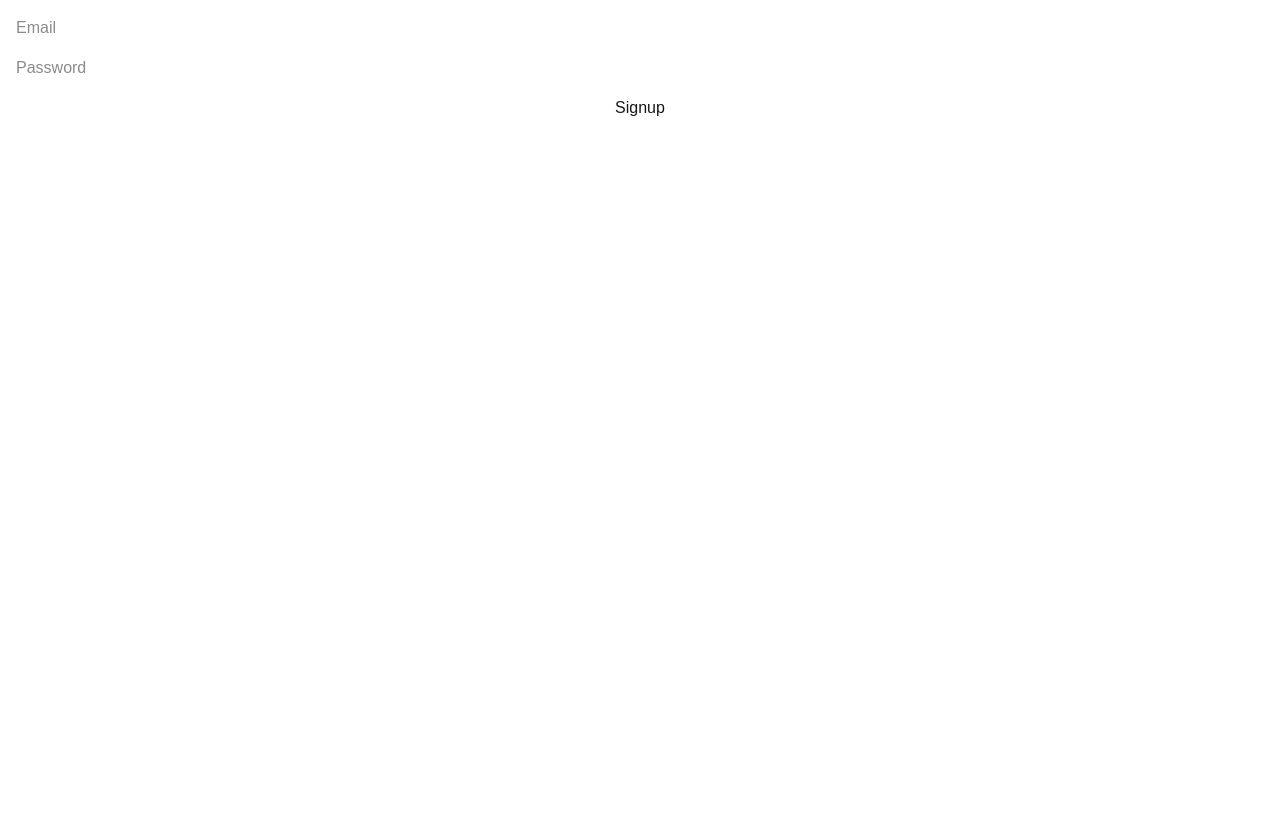
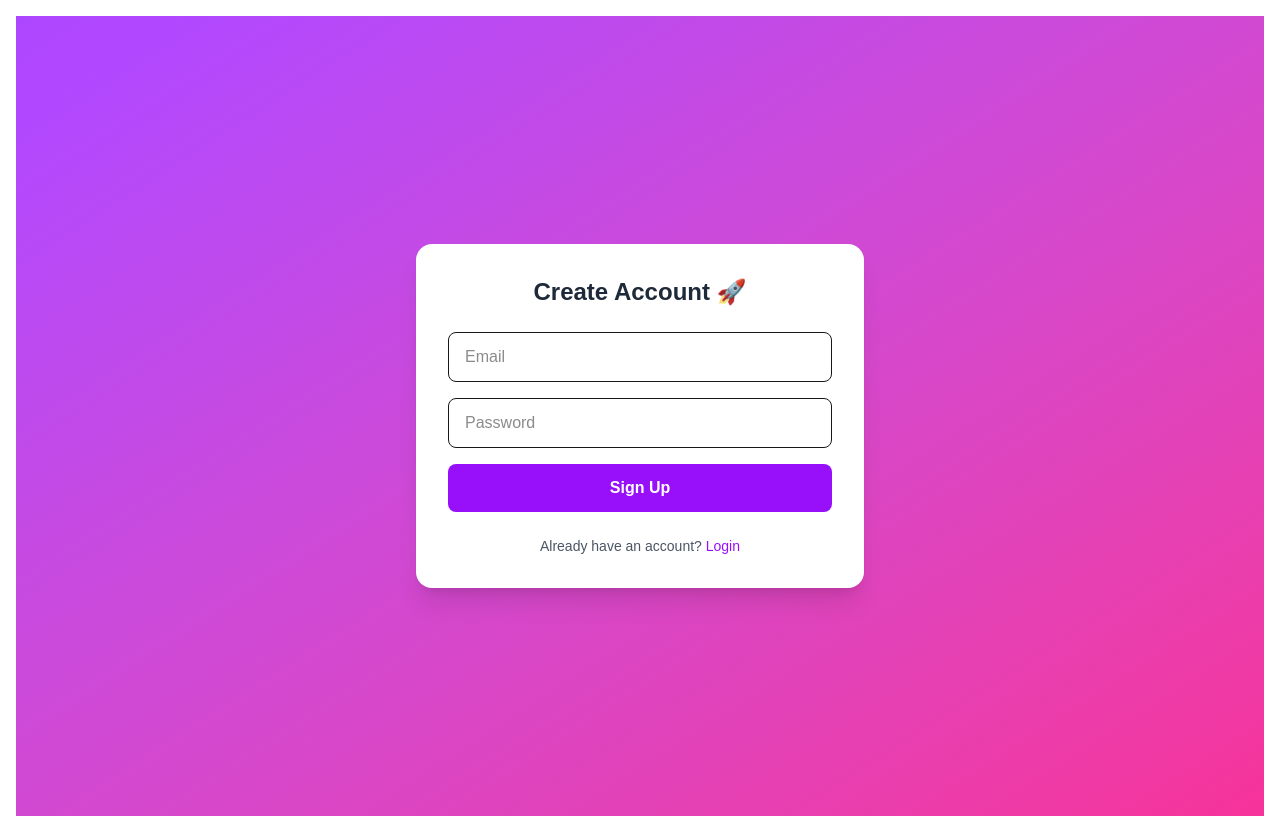
Before and after one commit to abdul-o/universal-habit-tracker, a Next.js app: page /signup in a window 1280 px wide. Before the commit the page ends 800 px from the top, so only its background shows below. Built offline with nearby package versions, Linux system fonts and the light colour scheme.

Commit message:
habit type fix

```diff
--- a/src/app/dashboard/page.tsx
+++ b/src/app/dashboard/page.tsx
@@ -43,6 +43,7 @@ export default function DashboardPage() {
   function handleLogout() {
     logout()
     router.push('/login')
+    router.refresh()
   }
 
   return (
--- a/src/components/auth/LoginForm.tsx
+++ b/src/components/auth/LoginForm.tsx
@@ -21,17 +21,27 @@ export default function LoginForm() {
       return
     }
 
-    router.push('/dashboard')
+    router.replace('/dashboard')
+    router.refresh()
   }
 
   return (
-    <form onSubmit={handleSubmit} className="flex flex-col gap-4">
+    <div className="min-h-screen flex items-center justify-center bg-gradient-to-br from-blue-500 to-indigo-600 px-4">
+      <div className="bg-white rounded-2xl shadow-xl w-full max-w-md p-8 space-y-6">
+
+        <h2 className="text-2xl font-bold text-center text-gray-800">
+          Welcome Back 👋
+        </h2>
+
+        <form onSubmit={handleSubmit} className="space-y-4">
+
           <input
             data-testid="auth-login-email"
             type="email"
             placeholder="Email"
             value={email}
             onChange={(e) => setEmail(e.target.value)}
+            className="w-full px-4 py-3 border rounded-lg focus:outline-none focus:ring-2 focus:ring-blue-500"
           />
 
           <input
@@ -40,13 +50,33 @@ export default function LoginForm() {
             placeholder="Password"
             value={password}
             onChange={(e) => setPassword(e.target.value)}
+            className="w-full px-4 py-3 border rounded-lg focus:outline-none focus:ring-2 focus:ring-blue-500"
           />
 
-      <button data-testid="auth-login-submit" type="submit">
+          {error && (
+            <p className="text-red-500 text-sm text-center">{error}</p>
+          )}
+
+          <button
+            data-testid="auth-login-submit"
+            type="submit"
+            className="w-full bg-blue-600 text-white py-3 rounded-lg font-semibold hover:bg-blue-700 transition"
+          >
             Login
           </button>
+        </form>
 
-      {error && <p>{error}</p>}
-    </form>
+        <p className="text-center text-sm text-gray-600">
+          Don’t have an account?{' '}
+          <span
+            onClick={() => router.push('/signup')}
+            className="text-blue-600 cursor-pointer hover:underline"
+          >
+            Sign up
+          </span>
+        </p>
+
+      </div>
+    </div>
   )
 }
--- a/src/components/auth/SignupForm.tsx
+++ b/src/components/auth/SignupForm.tsx
@@ -26,28 +26,57 @@ export default function SignupForm() {
   }
 
   return (
-    <form onSubmit={handleSubmit} className='flex flex-col gap-4'>
+    <div className="min-h-screen flex items-center justify-center bg-gradient-to-br from-purple-500 to-pink-500 px-4">
+      <div className="bg-white rounded-2xl shadow-xl w-full max-w-md p-8 space-y-6">
+
+        <h2 className="text-2xl font-bold text-center text-gray-800">
+          Create Account 🚀
+        </h2>
+
+        <form onSubmit={handleSubmit} className="space-y-4">
+
           <input
-        data-testid='auth-signup-email'
-        type='email'
-        placeholder='Email'
+            data-testid="auth-signup-email"
+            type="email"
+            placeholder="Email"
             value={email}
-        onChange={e => setEmail(e.target.value)}
+            onChange={(e) => setEmail(e.target.value)}
+            className="w-full px-4 py-3 border rounded-lg focus:outline-none focus:ring-2 focus:ring-purple-500"
           />
 
           <input
-        data-testid='auth-signup-password'
-        type='password'
-        placeholder='Password'
+            data-testid="auth-signup-password"
+            type="password"
+            placeholder="Password"
             value={password}
-        onChange={e => setPassword(e.target.value)}
+            onChange={(e) => setPassword(e.target.value)}
+            className="w-full px-4 py-3 border rounded-lg focus:outline-none focus:ring-2 focus:ring-purple-500"
           />
 
-      <button data-testid='auth-signup-submit' type='submit'>
-        Signup
+          {error && (
+            <p className="text-red-500 text-sm text-center">{error}</p>
+          )}
+
+          <button
+            data-testid="auth-signup-submit"
+            type="submit"
+            className="w-full bg-purple-600 text-white py-3 rounded-lg font-semibold hover:bg-purple-700 transition"
+          >
+            Sign Up
           </button>
+        </form>
 
-      {error && <p>{error}</p>}
-    </form>
+        <p className="text-center text-sm text-gray-600">
+          Already have an account?{' '}
+          <span
+            onClick={() => router.push('/login')}
+            className="text-purple-600 cursor-pointer hover:underline"
+          >
+            Login
+          </span>
+        </p>
+
+      </div>
+    </div>
   )
 }
```
Also changed, not shown: src/types/habit.ts (added, +7 -0 lines). Lines whose indentation alone changed are shown as unchanged.
